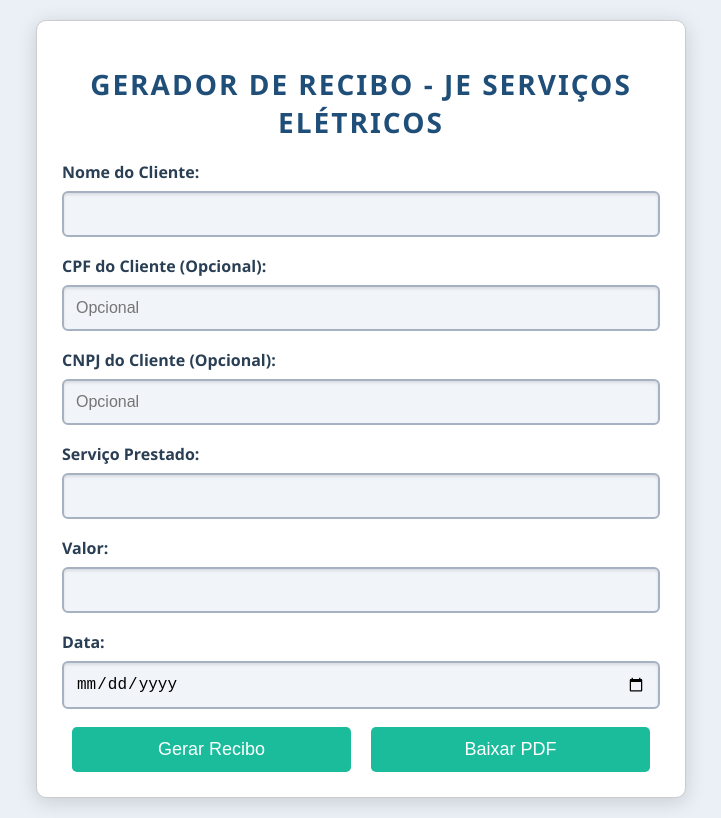
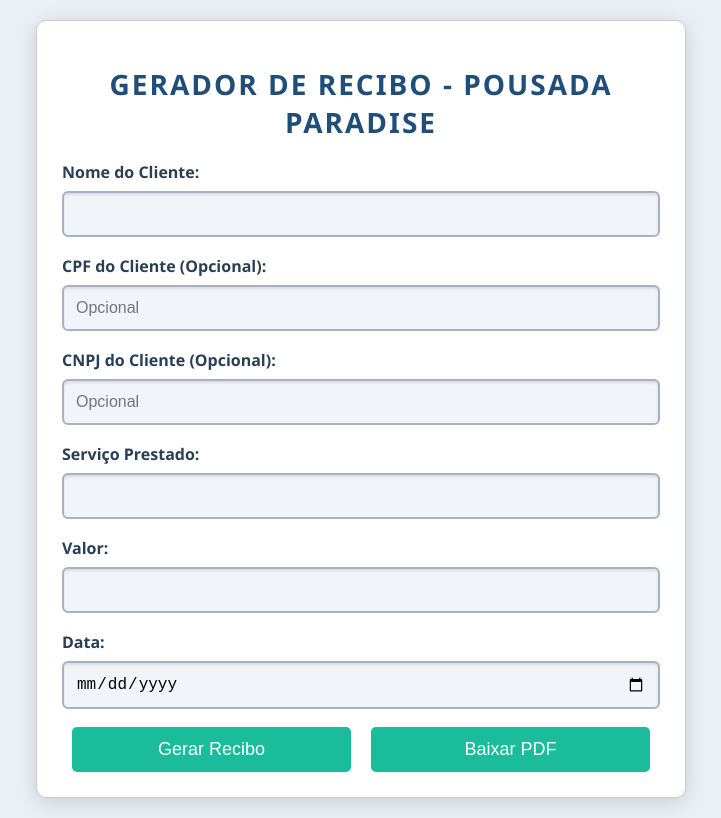
Before and after one commit to gguillerme/JE-Servi-os-El-tricos, a plain HTML site: page index.html in a window 1280 px wide. Shown: the whole page, without its empty margins (279-1000 px from the left). Drawn offline with nearby package versions, Linux system fonts and the light colour scheme.

Commit message:
Update index.html

```diff
--- a/index.html
+++ b/index.html
@@ -10,7 +10,7 @@
 </head>
 <body>
     <div class="container">
-        <h1>Gerador de Recibo - JE Serviços Elétricos</h1>
+        <h1>Gerador de Recibo - Pousada Paradise</h1>
 
         <form id="reciboForm">
             <label for="nomeCliente">Nome do Cliente:</label>
```
